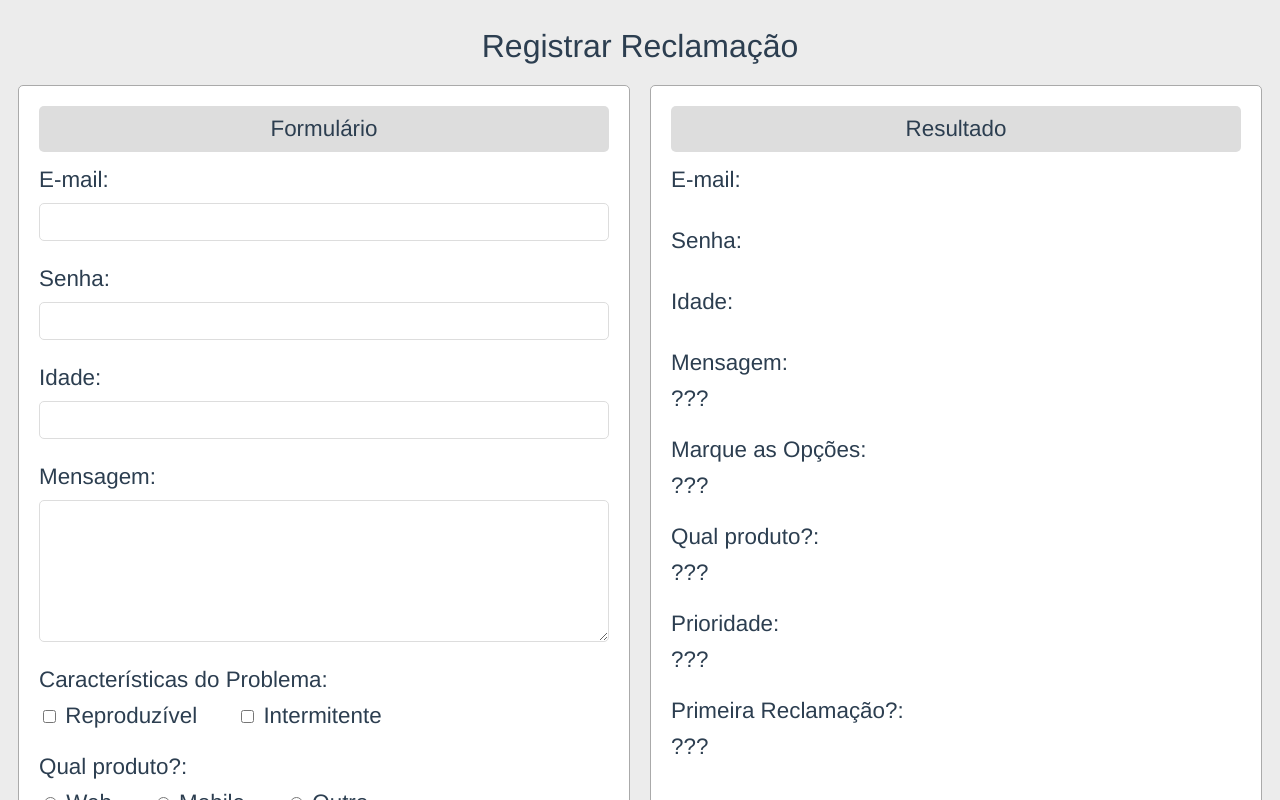
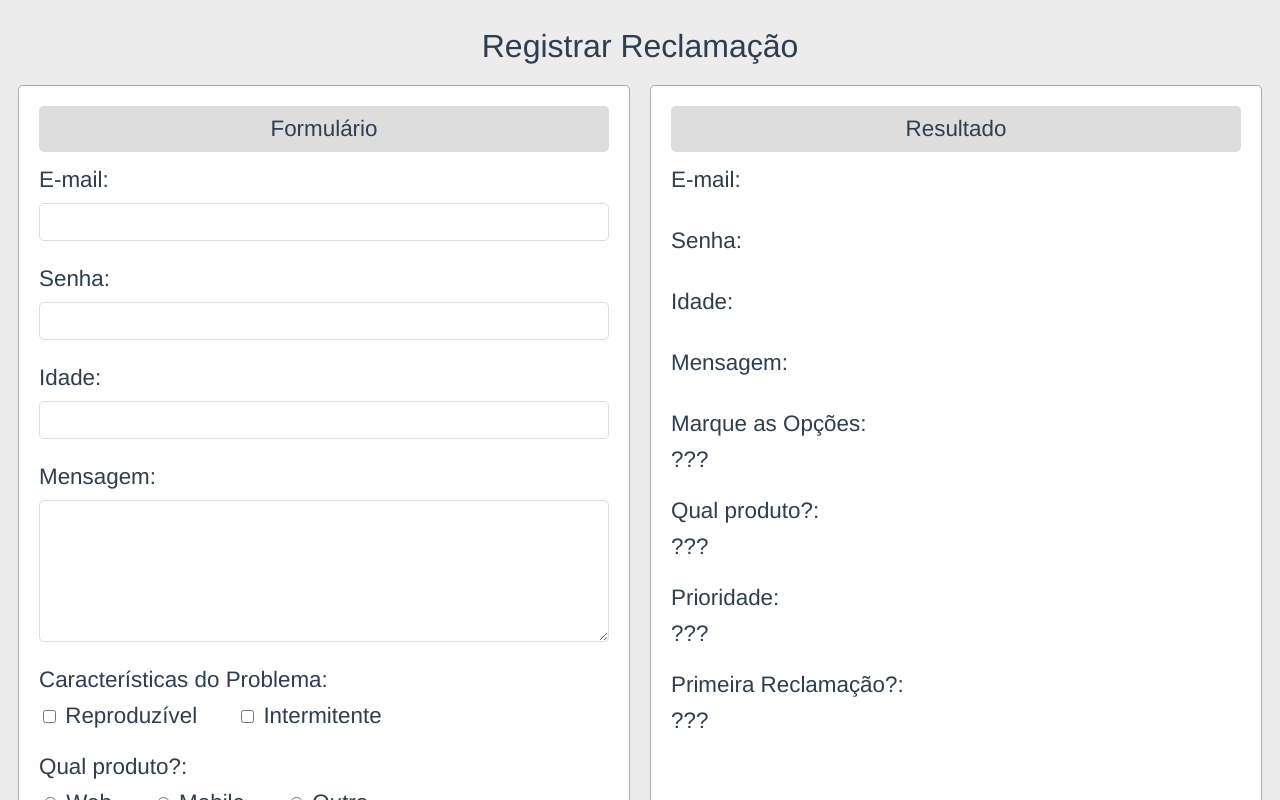
Before and after one commit to leandrocodes/vue.js-studies, a Vue app in the folder 10th - forms/forms-exercises/: page / in a window 1280 px wide. Shown: the top 800 px of the page. Built offline with nearby package versions, Linux system fonts and the light colour scheme.

Commit message:
vmodel text-area

```diff
--- a/10th - forms/forms-exercises/src/App.vue
+++ b/10th - forms/forms-exercises/src/App.vue
@@ -5,7 +5,7 @@
 			<form class="painel">
 				<div class="cabecalho">Formulário</div>
 				<Rotulo nome="E-mail">
-					<input type="text" v-model.lazy.trim="usuario.email">
+					<input type="text" v-model.trim.lazy="usuario.email">
 				</Rotulo>
 				<Rotulo nome="Senha">
 					<input type="password" v-model.number="usuario.senha">
@@ -14,7 +14,7 @@
 					<input type="number" v-model="usuario.idade">
 				</Rotulo>
 				<Rotulo nome="Mensagem">
-					<textarea name="" cols="30" rows="5"></textarea>
+					<textarea name="" cols="30" rows="5" v-model="mensagem"></textarea>
 				</Rotulo>
 				<Rotulo nome="Características do Problema">
 					<span class="mr-4"><input type="checkbox" value="reproduzivel"> Reproduzível</span>
@@ -48,7 +48,7 @@
 					<span> {{usuario.idade}} </span>
 				</Rotulo>
 				<Rotulo nome="Mensagem">
-					<span>???</span>
+					<span style="white-space: pre;">{{mensagem}}</span>
 				</Rotulo>
 				<Rotulo nome="Marque as Opções">
 					<span>???</span>
@@ -76,6 +76,7 @@
 	components: { Rotulo, Escolha },
 	data(){
 		return{
+			mensagem: '',
 			usuario:{
 				//javascript gera os atributos dinamicamente!!
 			/* 	email: '',
```
